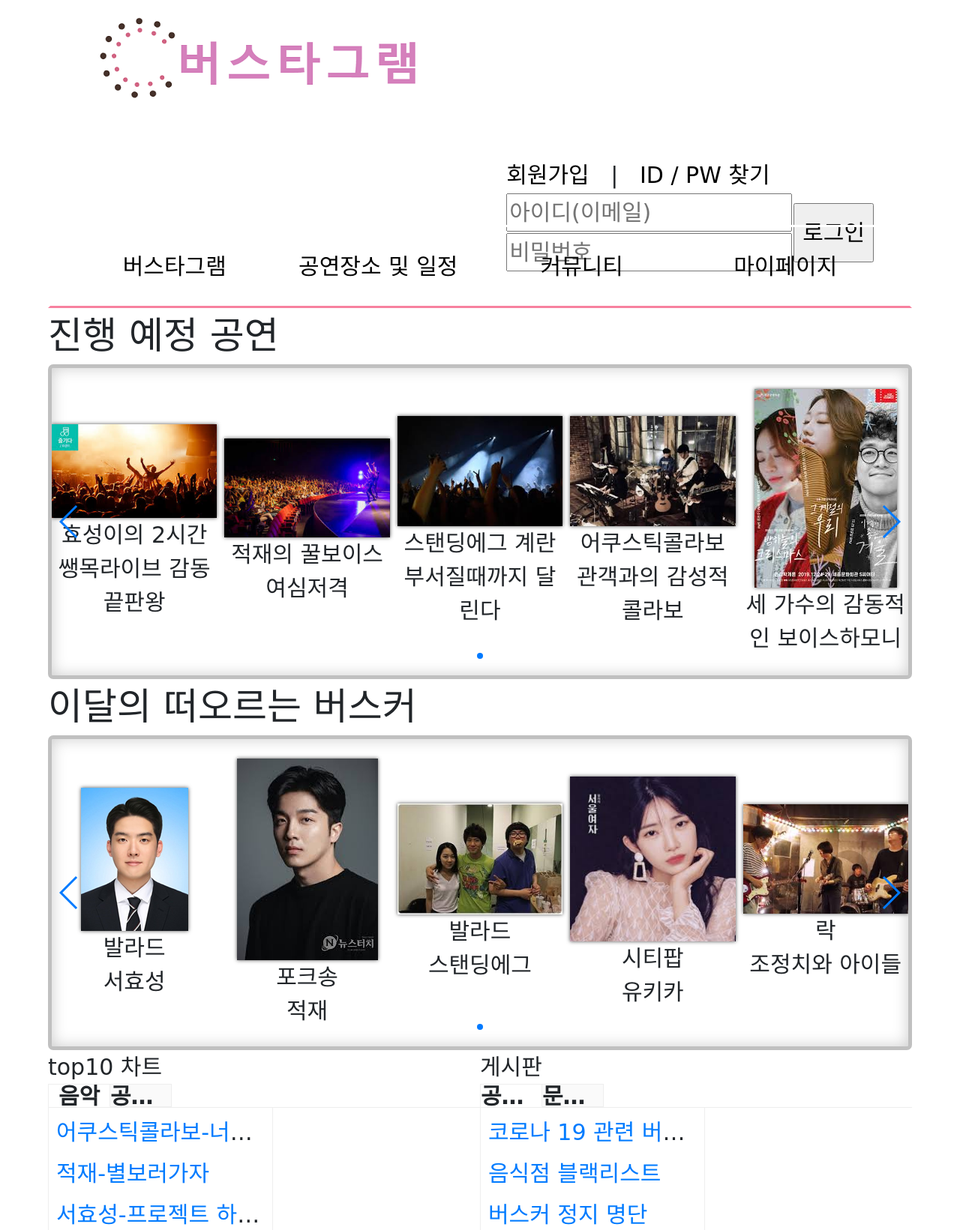
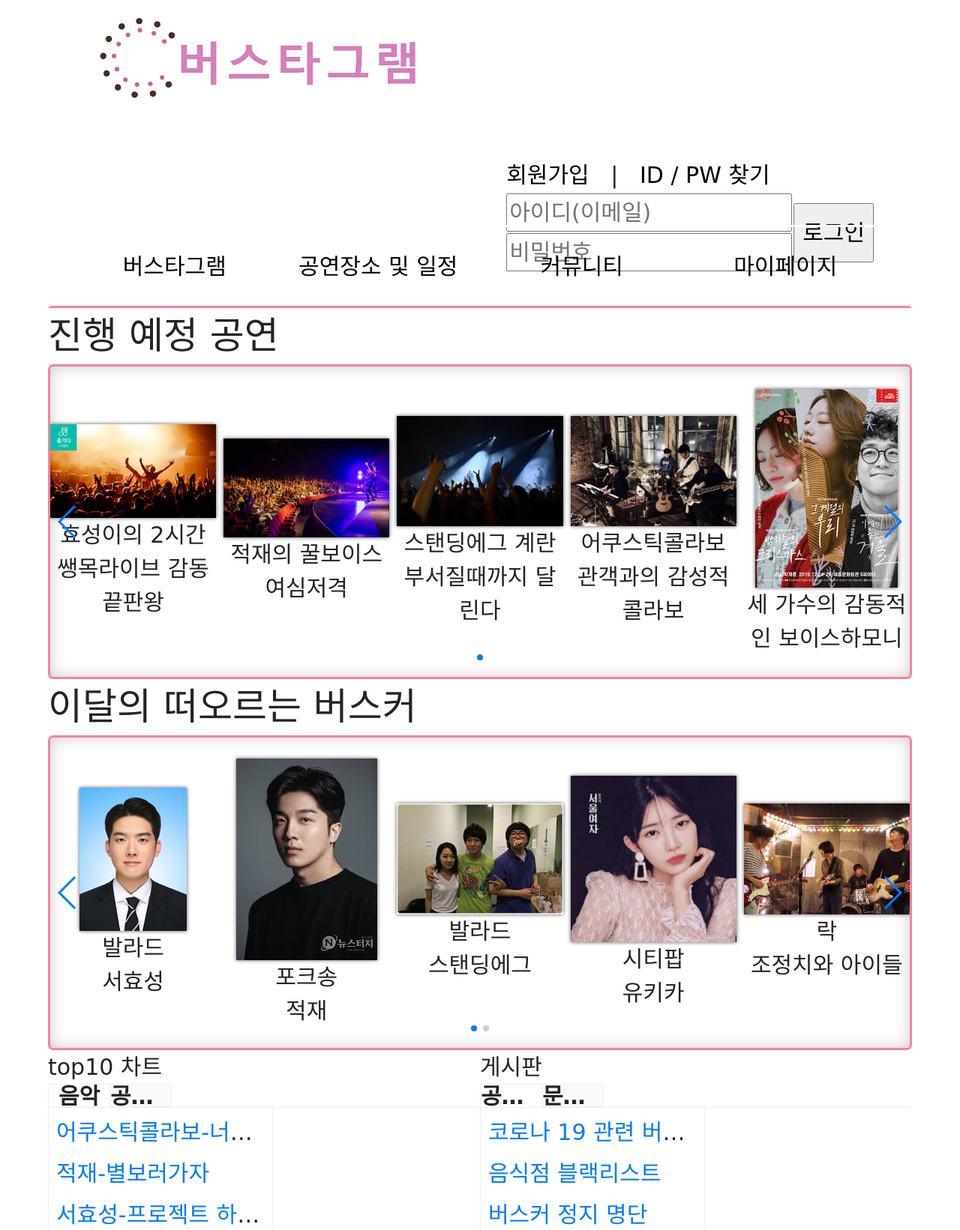
Before and after one commit to wonik-kim/Project_Bustagram, a Java web app: page / in a window 1280 px wide. Shown: the top 1641 px of the page at 75% size. Run offline with Spring Boot 4, a stand-in JSP engine, Linux system fonts and the light colour scheme; the project's own start-up code is not run, and a stand-in starts its controllers and pages; some libraries are stand-ins or nearby versions; some web fonts are replaced.

Commit message:
10-15 수정
ㅇㅇ

```diff
--- a/Bustagram/webapp/WEB-INF/include/busker.jsp
+++ b/Bustagram/webapp/WEB-INF/include/busker.jsp
@@ -11,7 +11,7 @@
 
 .swiper-container {
 	height:420px;
-	border:5px solid silver;
+	border:3px solid #F7819F;
 	border-radius:7px;
 	box-shadow:0 0 20px #ccc inset;
 }
@@ -75,6 +75,46 @@
 			</div>
 		</div>
 
+		<div class="swiper-slide">
+			<div>
+				<img src="img/busker5.jpg">
+				<br>락
+				<br>조정치와 아이들
+			</div>
+		</div>
+
+		<div class="swiper-slide">
+			<div>
+				<img src="img/busker5.jpg">
+				<br>락
+				<br>조정치와 아이들
+			</div>
+		</div>
+
+		<div class="swiper-slide">
+			<div>
+				<img src="img/busker5.jpg">
+				<br>락
+				<br>조정치와 아이들
+			</div>
+		</div>
+
+		<div class="swiper-slide">
+			<div>
+				<img src="img/busker5.jpg">
+				<br>락
+				<br>조정치와 아이들
+			</div>
+		</div>
+
+		<div class="swiper-slide">
+			<div>
+				<img src="img/busker5.jpg">
+				<br>락
+				<br>조정치와 아이들
+			</div>
+		</div>
+
 
 
 	</div>
@@ -85,10 +125,15 @@
 
 	<!-- 페이징 -->
 	<div class="swiper-pagination"></div>
+
+
 </div>
 <script>
 
 new Swiper('.swiper-container', {
+
+
+
 
 	slidesPerView : 5, // 동시에 보여줄 슬라이드 갯수
 	spaceBetween : 10, // 슬라이드간 간격
```
Also changed, not shown: 2 other files.
